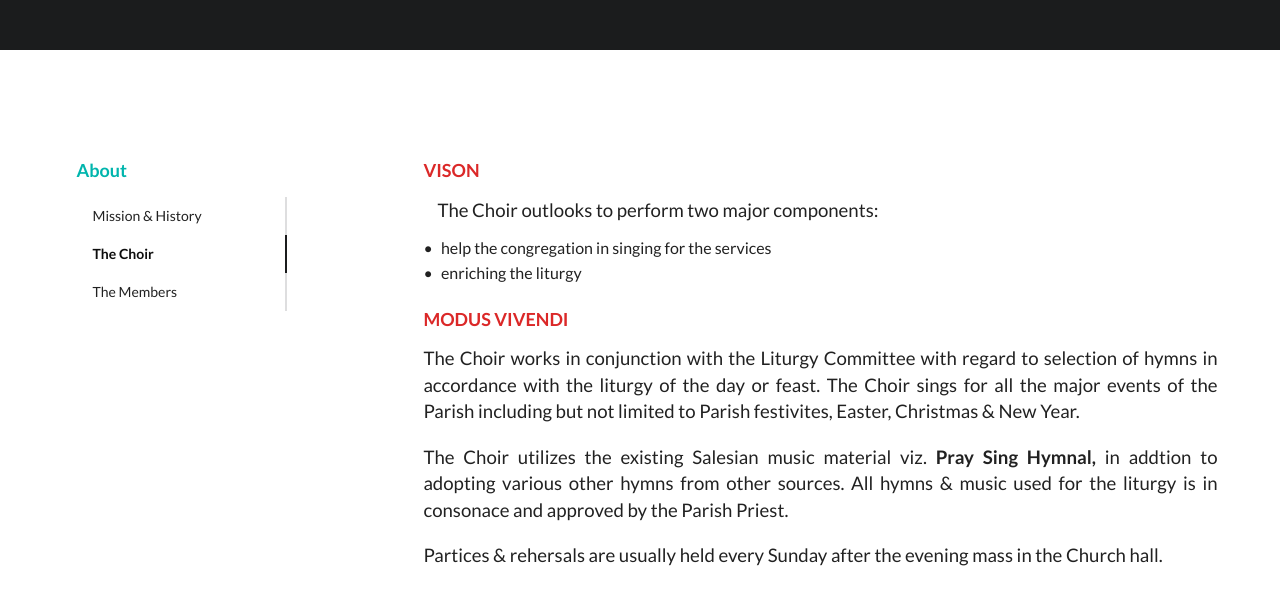
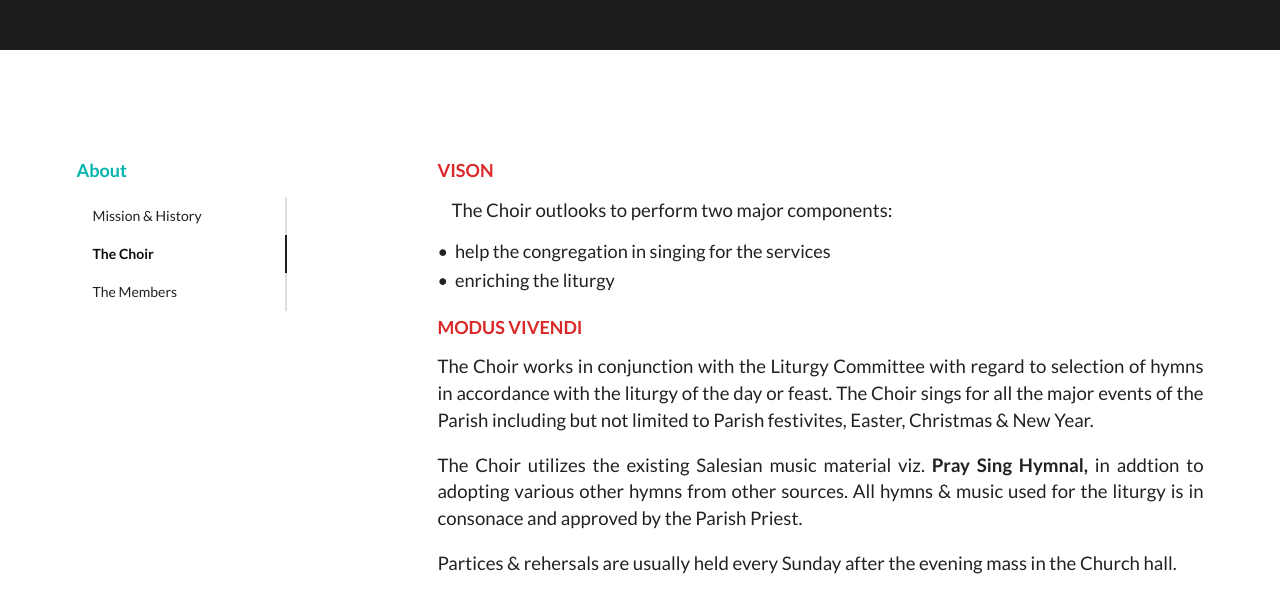
Before and after one commit to flavion-dsa/rpc, a plain HTML site: page choir.html in a window 1280 px wide. Shown: the part 190-800 px from the top of the page. Drawn offline with nearby package versions, Linux system fonts and the light colour scheme.

Commit message:
increased font size

```diff
--- a/choir.html
+++ b/choir.html
@@ -136,6 +136,10 @@
       background-blend-mode: soft-light;
       background-size: cover;
       background-attachment: fixed;
+    }
+
+    .ui.vertical.stripe .ui.list {
+      font-size: 1.3em;
     }
 
   </style>
@@ -323,7 +327,7 @@
 
 
           <div class="eleven wide column">
-            <div class="ui grid">
+            <div class="ui grid container">
 
               <div class="row">
                 <div class="ui red header">VISON</div>
```
